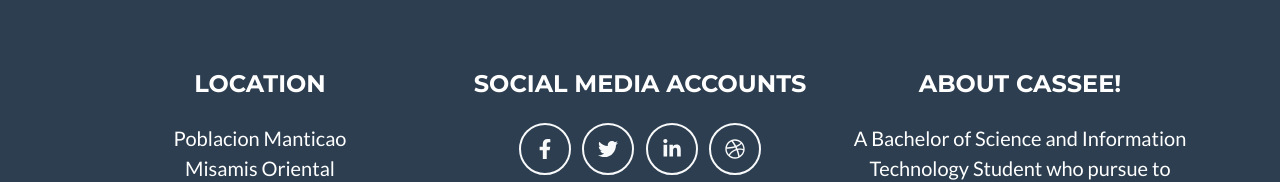
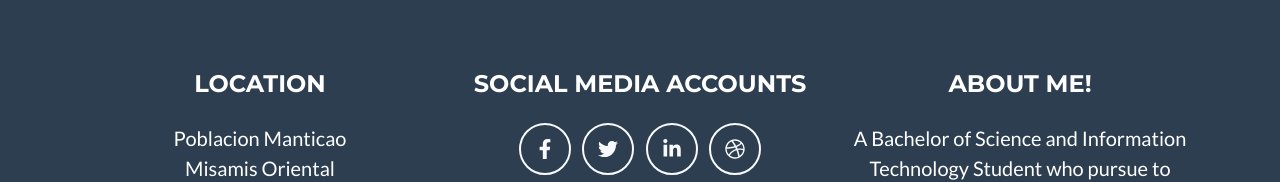
Before and after one commit to cassee05/MyPortfolio, a plain HTML site: page index.html in a window 1280 px wide. Shown: the part 3423-3605 px from the top of the page. Drawn offline with nearby package versions, Linux system fonts and the light colour scheme.

Commit message:
Update index.html

```diff
--- a/index.html
+++ b/index.html
@@ -239,7 +239,7 @@
                     </div>
                     <!-- Footer About Text-->
                     <div class="col-lg-4">
-                        <h4 class="text-uppercase mb-4">About Cassee!</h4>
+                        <h4 class="text-uppercase mb-4">About Me!</h4>
                         <p class="lead mb-0">
                             A Bachelor of Science and Information Technology Student who pursue to become a front-end developer.
                             <a href="https://www.facebook.com/marco.orion.50/">Know me.</a>
```
